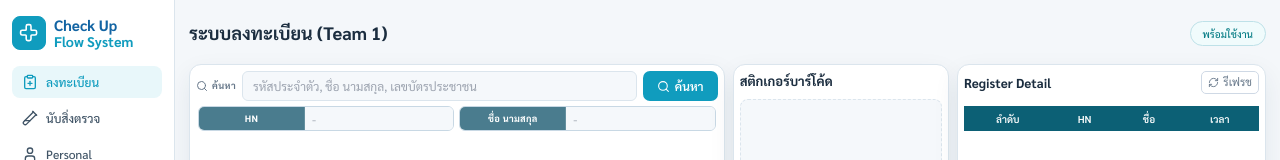
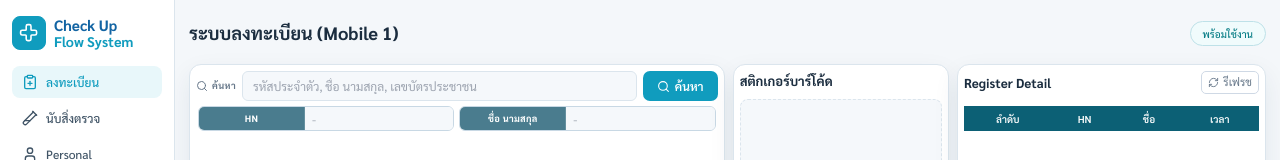
Before and after one commit to RBMedical/team3, a Next.js app: page / in a window 1280 px wide. Shown: the top 160 px of the page. Built offline with nearby package versions, Linux system fonts and the light colour scheme.

Commit message:
Update page.tsx

```diff
--- a/app/page.tsx
+++ b/app/page.tsx
@@ -339,7 +339,7 @@ export default function Home() {
       <main className="app-shell">
         <header className="page-header">
           <div>
-            <h1>ระบบลงทะเบียน (Team 1)</h1>
+            <h1>ระบบลงทะเบียน (Mobile 1)</h1>
             <p>{detailName ? ` · ${detailName}` : ""}</p>
           </div>
           <div
```
